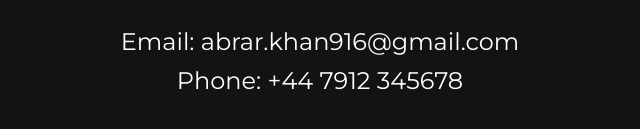
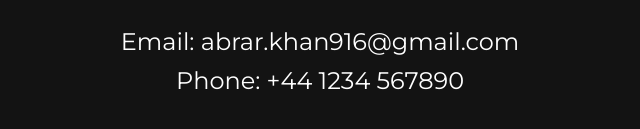
Before and after one commit to abrarkhan619/portfolio, a plain HTML site: page index.html in a window 1280 px wide. Shown: the part 2167-2296 px from the top of the page, 320-960 px from the left. Drawn offline with Linux system fonts and the light colour scheme.

Commit message:
edit personal details

```diff
--- a/index.html
+++ b/index.html
@@ -151,7 +151,7 @@
         <h1 class="contact__heading">Contact me:</h1>
         <div class="contact__wrapper">
             <p class="contact__details">Email: abrar.khan916@gmail.com</p>
-            <p class="contact__details">Phone: +44 7912 345678</p>
+            <p class="contact__details">Phone: +44 1234 567890</p>
         </div>
     </section>
 
```
